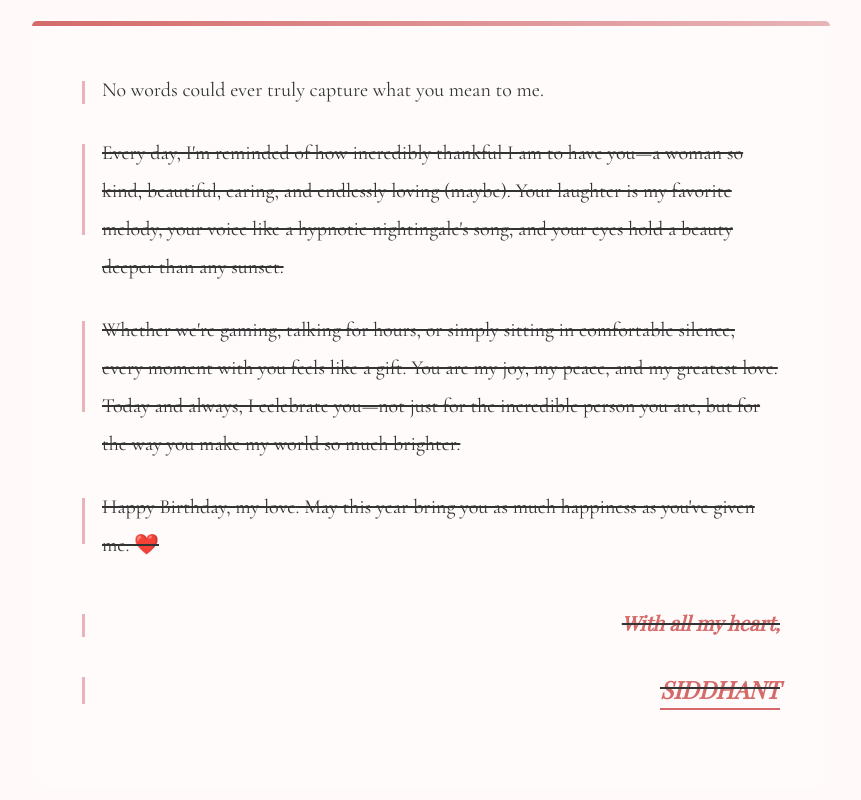
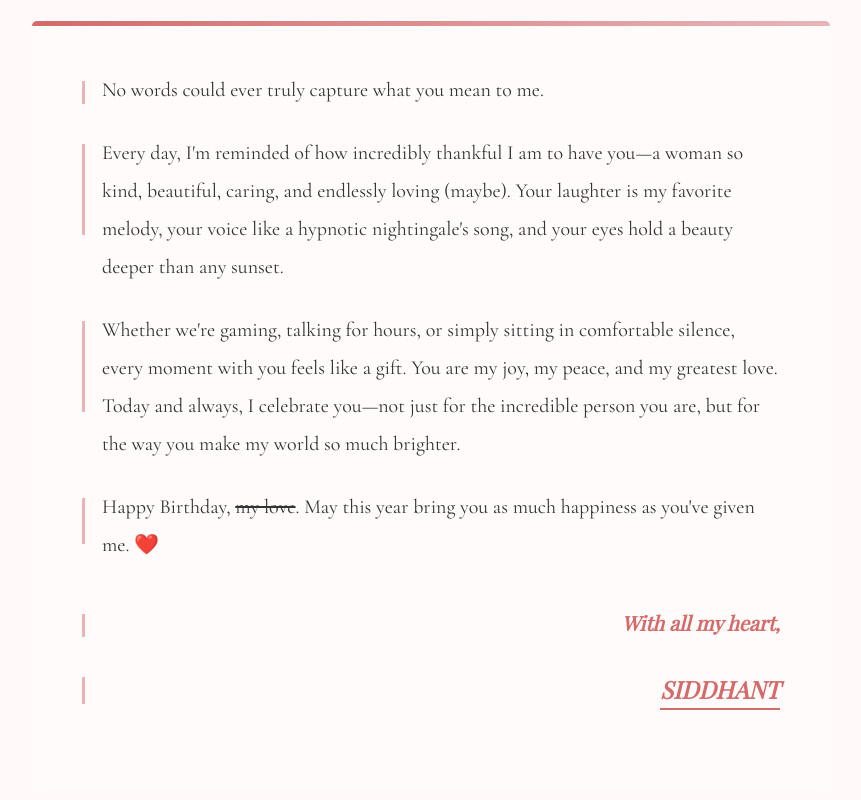
Before and after one commit to 22phnx/bkl, a plain HTML site: page index.html in a window 1280 px wide. Shown: the part 860-1660 px from the top of the page, without its empty margins (209-1070 px from the left). Drawn offline with nearby package versions, Linux system fonts and the light colour scheme; a web font is replaced by a local one.

Commit message:
Update index.html

```diff
--- a/index.html
+++ b/index.html
@@ -3,7 +3,7 @@
 <head>
     <meta charset="UTF-8">
     <meta name="viewport" content="width=device-width, initial-scale=1.0">
-    <title>Happy Birthday, <s>My Love</s></title>
+    <title>Happy Birthday, My Love</title>
     <link href="https://fonts.googleapis.com/css2?family=Parisienne&family=Cormorant+Garamond:wght@300;400;600&family=Playfair+Display:ital,wght@0,400;1,600&display=swap" rel="stylesheet">
     <link rel="stylesheet" href="https://cdnjs.cloudflare.com/ajax/libs/animate.css/4.1.1/animate.min.css">
     <style>
@@ -405,9 +405,9 @@
     <section class="love-letter" id="love-letter">
         <p>No words could ever truly capture what you mean to me.</p>
 
-        <p><s>Every day, I'm reminded of how incredibly thankful I am to have you—a woman so kind, beautiful, caring, and endlessly loving (maybe). Your laughter is my favorite melody, your voice like a hypnotic nightingale's song, and your eyes hold a beauty deeper than any sunset.</s></p>
+        <p>Every day, I'm reminded of how incredibly thankful I am to have you—a woman so kind, beautiful, caring, and endlessly loving (maybe). Your laughter is my favorite melody, your voice like a hypnotic nightingale's song, and your eyes hold a beauty deeper than any sunset.</p>
 
-        <p><s>Whether we're gaming, talking for hours, or simply sitting in comfortable silence, every moment with you feels like a gift. You are my joy, my peace, and my greatest love. Today and always, I celebrate you—not just for the incredible person you are, but for the way you make my world so much brighter</>.</p>
+        <p>Whether we're gaming, talking for hours, or simply sitting in comfortable silence, every moment with you feels like a gift. You are my joy, my peace, and my greatest love. Today and always, I celebrate you—not just for the incredible person you are, but for the way you make my world so much brighter.</p>
 
         <p>Happy Birthday, <s>my love</s>. May this year bring you as much happiness as you've given me. ❤️</p>
 
@@ -436,7 +436,7 @@
     <!-- Quote Section -->
     <section class="quote-section">
         <div class="quote-box">
-            <p class="quote">"<s>I love you in every universe, mini</s> ❤️ "</p>
+            <p class="quote">"I love you in every universe, mini ❤️ "</p>
             <p class="author">— <em><strong>SIDDHANT</strong></em></p>
         </div>
     </section>
```
